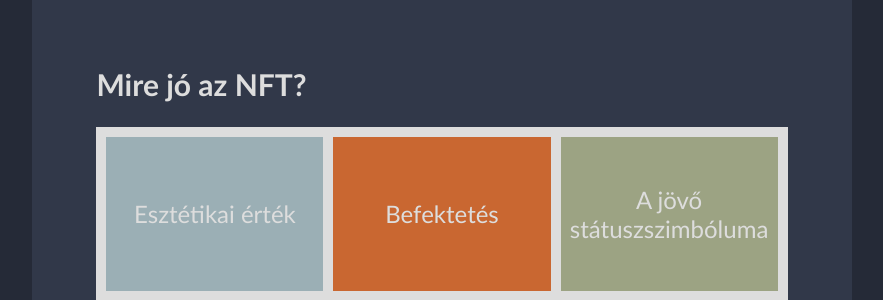
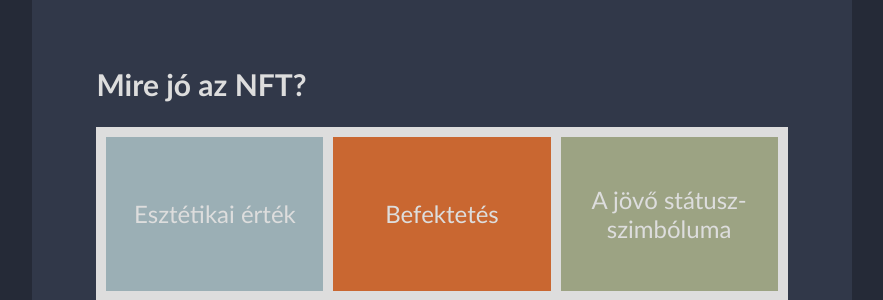
Before and after one commit to virtualclubservice/virtualclubservice.github.io, a plain HTML site: page index.html in a window 1280 px wide. Shown: the part 1885-2185 px from the top of the page, without its empty margins (198-1081 px from the left). Drawn offline with Linux system fonts and the light colour scheme.

Commit message:
Add files via upload

```diff
--- a/index.html
+++ b/index.html
@@ -82,7 +82,7 @@
                 <tr>
                   <td style="background-color: #9BAFB5;">Esztétikai érték</td>
                   <td style="background-color: #C96731;">Befektetés</td>
-                  <td style="background-color: #9CA383;">A jövő státuszszimbóluma</td>
+                  <td style="background-color: #9CA383;">A jövő státusz-<br>szimbóluma</td>
                 </tr>
                 <tr>
                   <td style="background-color: #87795D;">Bekeretezve a falra is akaszthatjuk</td>
```
